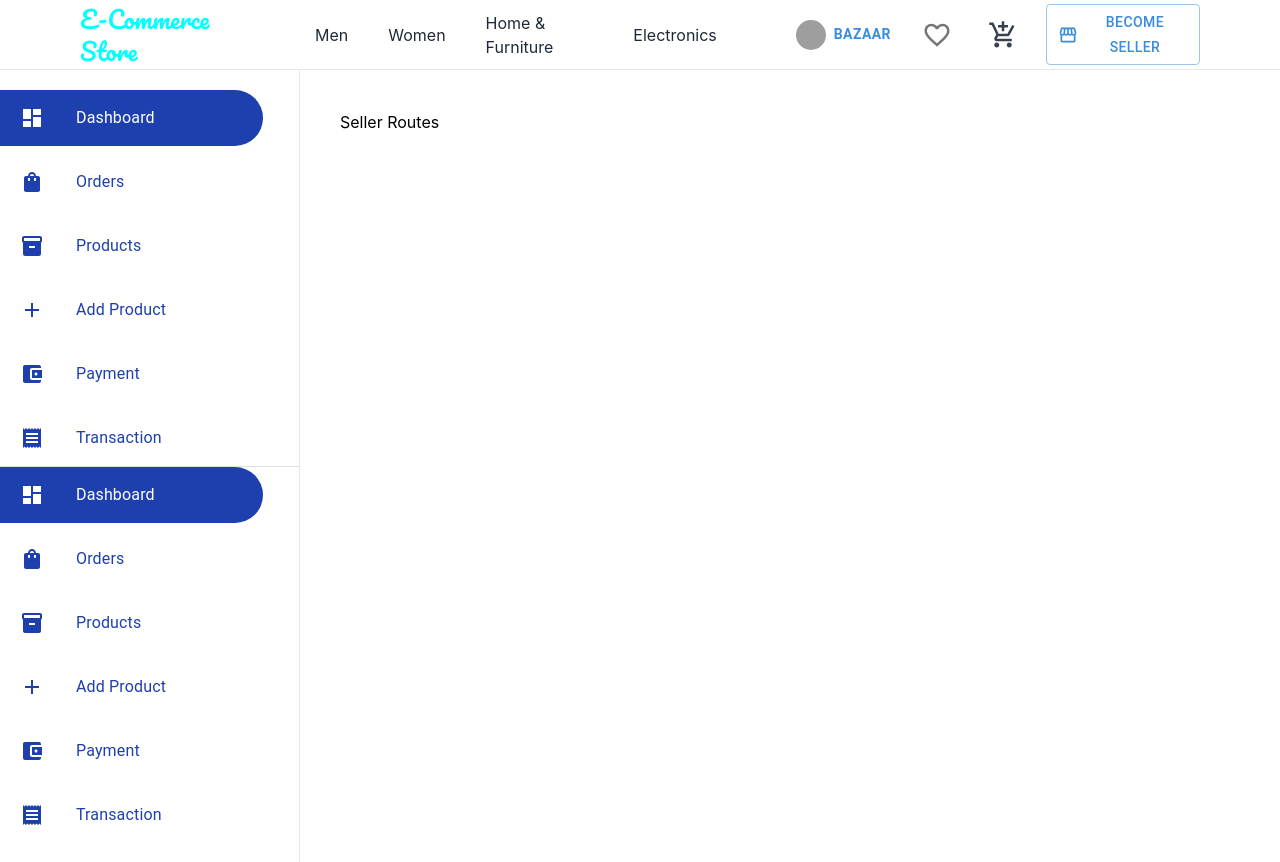
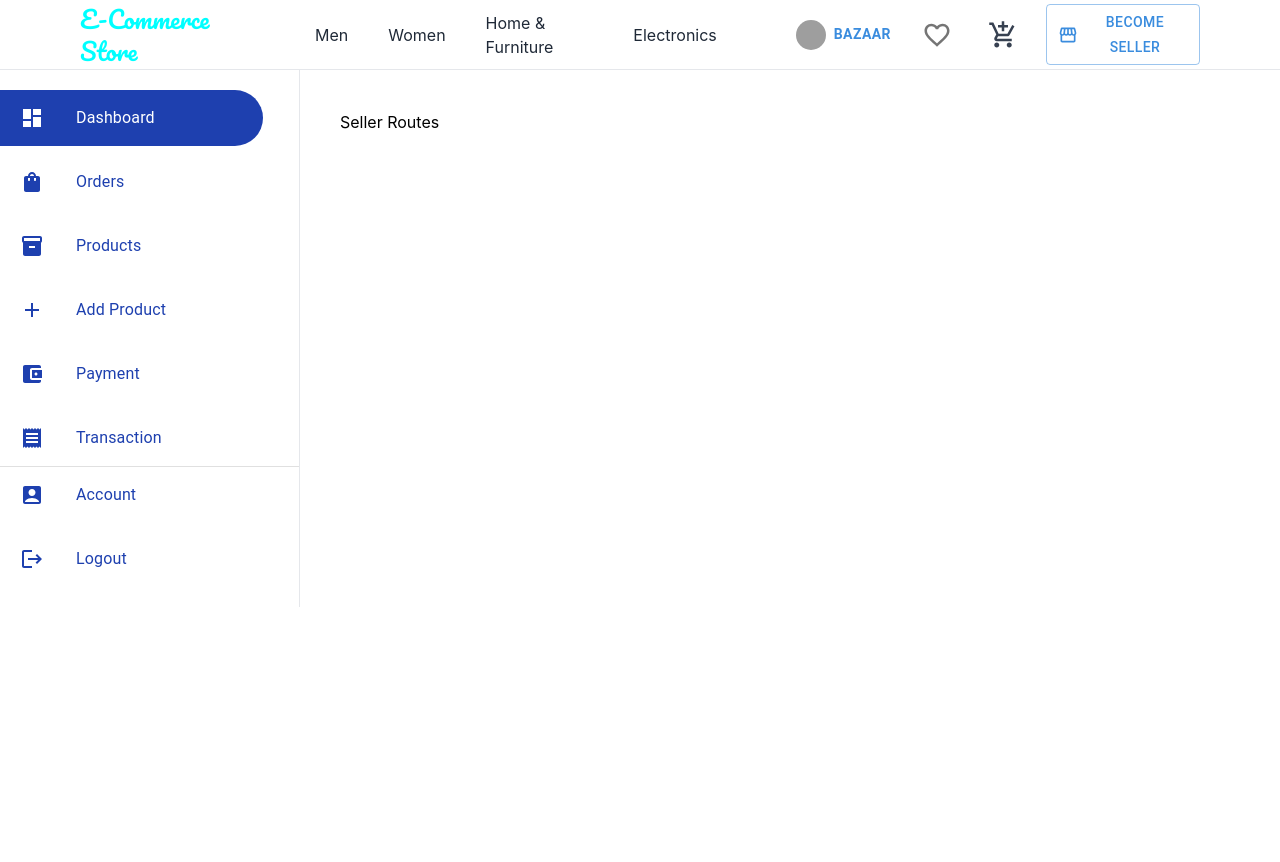
Before and after one commit to shubhcoding01/ecomproject, a React (Create React App) app: page /seller in a window 1280 px wide. After the commit the page ends 800 px from the top, so only its background shows below. Built offline with nearby package versions, Linux system fonts and the light colour scheme; grey boxes are pictures that could not be loaded; some icons are missing.

Commit message:
Fix DrawerList component to correctly map menu2 for item navigation

```diff
--- a/src/component/DrawerList.tsx
+++ b/src/component/DrawerList.tsx
@@ -42,7 +42,7 @@ const DrawerList = ({menu,menu2,toggleDrawer}:DrawerListProps) => {
                 <Divider/>
             <div className='space-y-2'>
                 {
-                  menu.map((item:any,index:number)=>
+                  menu2.map((item:any,index:number)=>
                     <div onClick={()=>navigate(item.path)} className='pr-9 cursor-pointer' key={index}>
                       <p className={`${item.path==location.pathname ? "bg-primary-color text-white":"text-primary-color"} flex items-center px-5 py-3 rounded-r-full`}>
                         <ListItemIcon>
```
